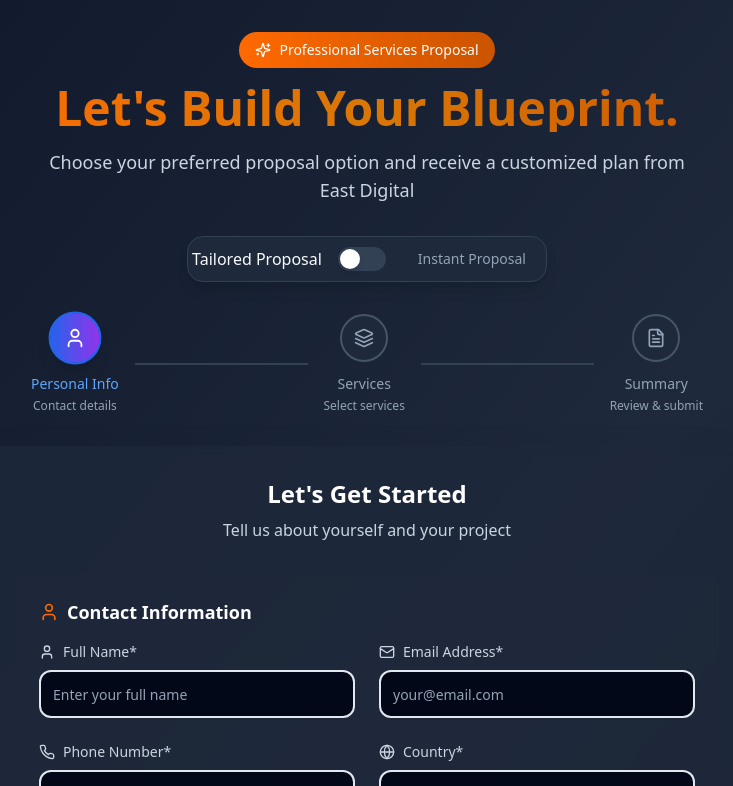
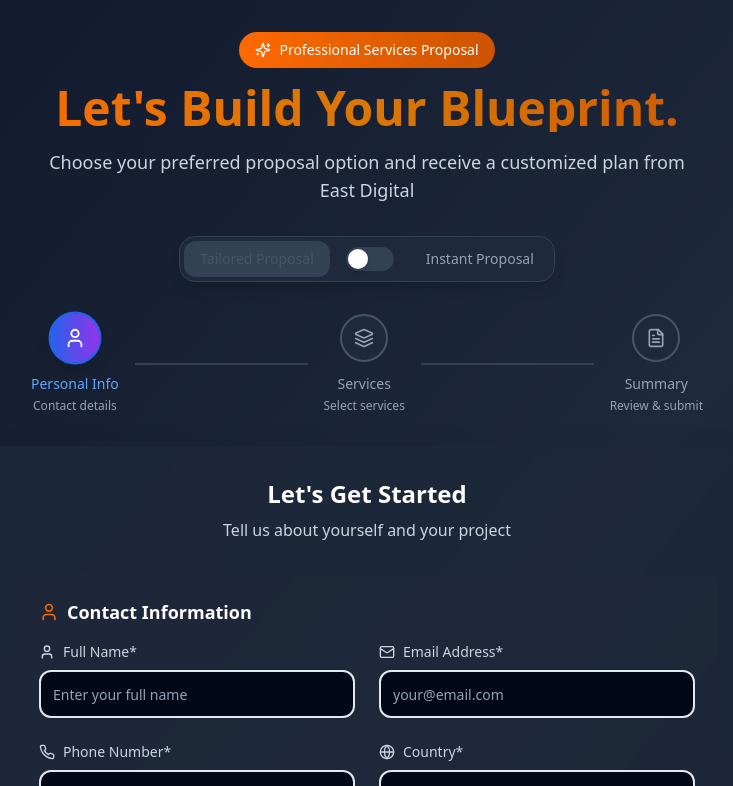
Before and after one commit to EastDigital/custom-enquiry-form, a React (Vite) app: page / in a window 1280 px wide. Shown: the top 786 px of the page, without its empty margins (273-1006 px from the left). Built offline with nearby package versions, Linux system fonts and the light colour scheme.

Commit message:
Reverted to commit cb4e37e0e1645f8f76f54d6678aea6ed4c4bb1b6

```diff
--- a/src/components/quotation/ToggleSwitch.tsx
+++ b/src/components/quotation/ToggleSwitch.tsx
@@ -1,5 +1,7 @@
+
 import React from "react";
 import { cn } from "@/lib/utils";
+
 interface ToggleSwitchProps {
   id: string;
   checked: boolean;
@@ -9,6 +11,7 @@ interface ToggleSwitchProps {
   leftColor?: string;
   rightColor?: string;
 }
+
 const ToggleSwitch: React.FC<ToggleSwitchProps> = ({
   id,
   checked,
@@ -19,20 +22,54 @@ const ToggleSwitch: React.FC<ToggleSwitchProps> = ({
   rightColor = "text-brand-orange"
 }) => {
   const isPrimaryToggle = id === "inquiry-mode-toggle";
-  return <div className={cn("flex items-center", isPrimaryToggle ? "bg-white dark:bg-slate-800 p-1 rounded-2xl shadow-sm" : "gap-4")}>
-      <button type="button" onClick={() => onCheckedChange(false)} className="">
+
+  return (
+    <div className={cn(
+      "flex items-center",
+      isPrimaryToggle ? "bg-white dark:bg-slate-800 p-1 rounded-2xl shadow-sm" : "gap-4"
+    )}>
+      <button
+        type="button"
+        onClick={() => onCheckedChange(false)}
+        className={cn(
+          "px-4 py-2 rounded-xl text-sm font-medium transition-all duration-200",
+          !checked
+            ? isPrimaryToggle
+              ? "bg-gradient-to-r from-brand-orange to-brand-dark-orange text-white shadow-md"
+              : `${leftColor} bg-slate-100 dark:bg-slate-700`
+            : "text-slate-400 hover:text-slate-600"
+        )}
+      >
         {leftLabel}
       </button>
 
-      {!isPrimaryToggle && <div className="relative">
+      {!isPrimaryToggle && (
+        <div className="relative">
           <div className="w-12 h-6 bg-slate-200 dark:bg-slate-700 rounded-full transition-colors">
-            <div className={cn("absolute top-0.5 left-0.5 w-5 h-5 bg-white rounded-full shadow-md transition-transform duration-200", checked ? "translate-x-6" : "translate-x-0")} />
+            <div className={cn(
+              "absolute top-0.5 left-0.5 w-5 h-5 bg-white rounded-full shadow-md transition-transform duration-200",
+              checked ? "translate-x-6" : "translate-x-0"
+            )} />
           </div>
-        </div>}
+        </div>
+      )}
 
-      <button type="button" onClick={() => onCheckedChange(true)} className={cn("px-4 py-2 rounded-xl text-sm font-medium transition-all duration-200", checked ? isPrimaryToggle ? "bg-gradient-to-r from-brand-orange to-brand-dark-orange text-white shadow-md" : `${rightColor} bg-slate-100 dark:bg-slate-700` : "text-slate-400 hover:text-slate-600")}>
+      <button
+        type="button"
+        onClick={() => onCheckedChange(true)}
+        className={cn(
+          "px-4 py-2 rounded-xl text-sm font-medium transition-all duration-200",
+          checked
+            ? isPrimaryToggle
+              ? "bg-gradient-to-r from-brand-orange to-brand-dark-orange text-white shadow-md"
+              : `${rightColor} bg-slate-100 dark:bg-slate-700`
+            : "text-slate-400 hover:text-slate-600"
+        )}
+      >
         {rightLabel}
       </button>
-    </div>;
+    </div>
+  );
 };
+
 export default ToggleSwitch;
```
